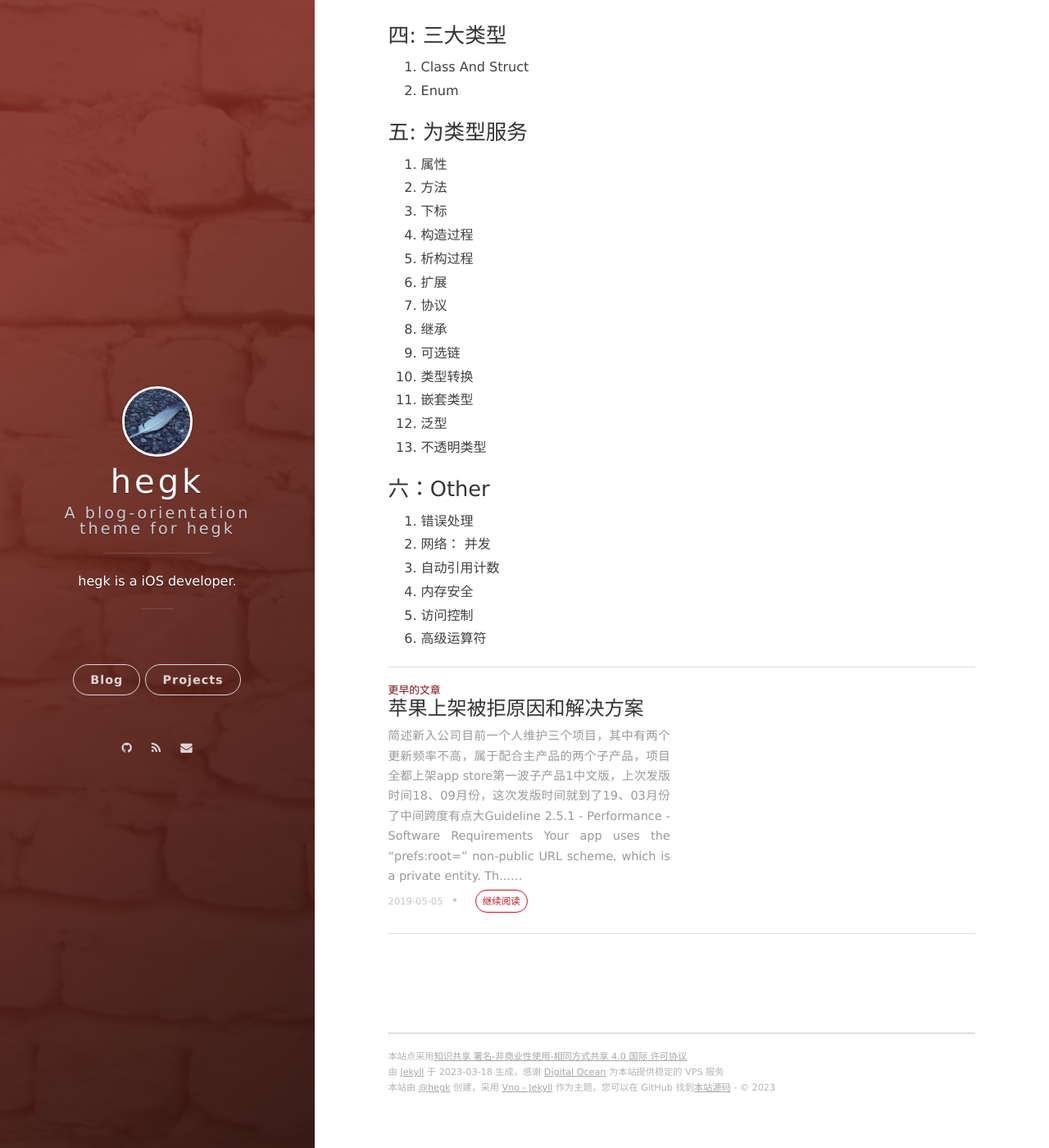
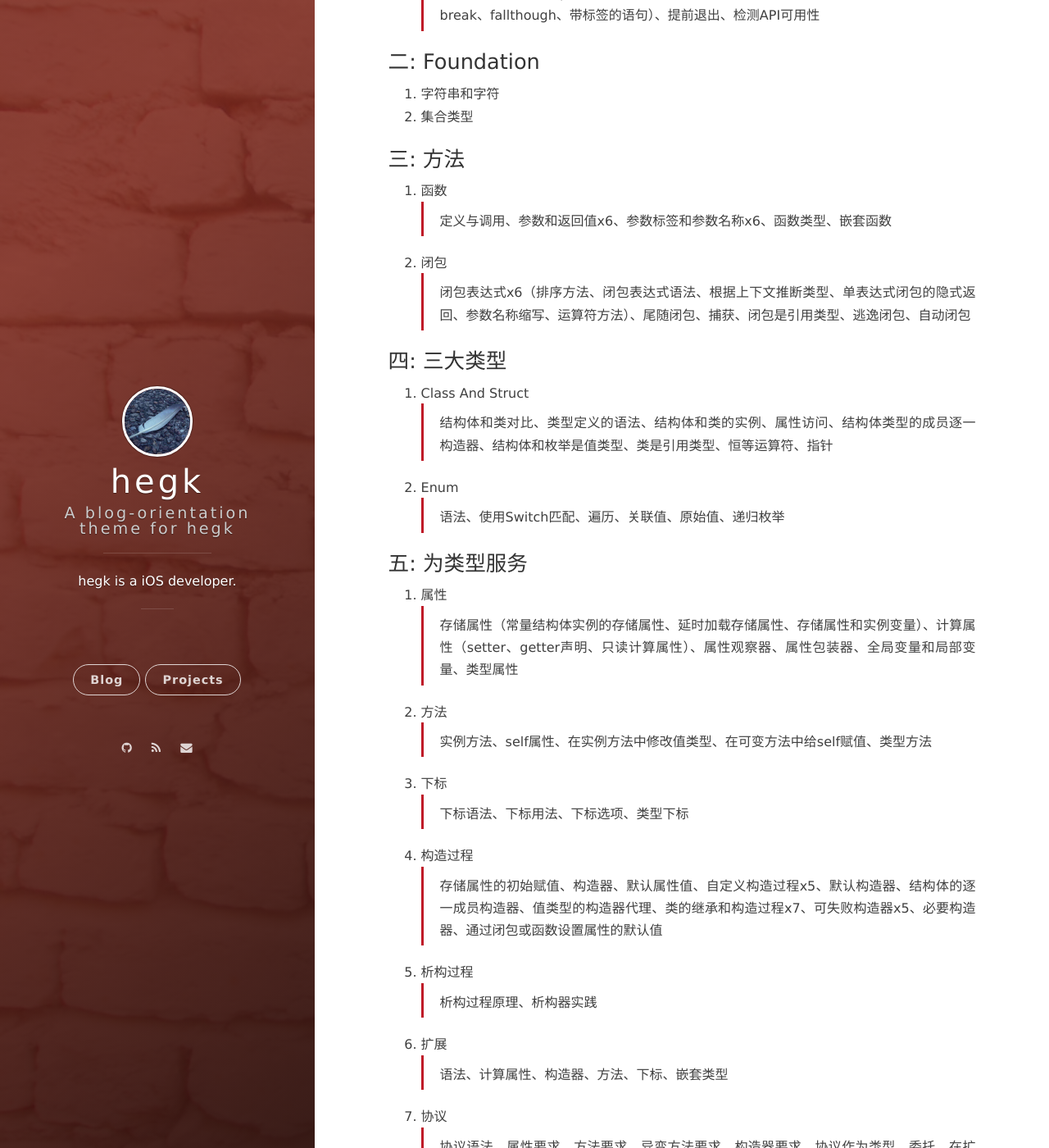
Before and after one commit to hegk/hegk.github.io, a Jekyll site: the page built from _posts/2023-03-13-Swift语言大纲.md, in a window 1280 px wide and 1400 px high, scrolled down 563 px. Shown: the whole window at 82% size. Built offline with Jekyll 4.4.1, drawn with Linux system fonts in a browser that asks for light colours; nearby versions of some CDN libraries; comment, search, counter and statistics services are not loaded; some of the changed text lies outside the part shown.

Commit message:
swift language

```diff
--- a/_posts/2023-03-13-Swift语言大纲.md
+++ b/_posts/2023-03-13-Swift语言大纲.md
@@ -9,8 +9,11 @@ date: 2023-03-13 12:00:00.000000001 +08:00
 
 ### 一: 基础
 1. 基础部分
+    >常量和变量、声明、类型注释、命名、输出、注释、分号、整数、浮点数、类型安全、类型推断、字面量、类型转换、类型别名、布尔值、元组、可选类型（nil、if语句以及强制解析、可选绑定、隐式解析可选类型）、错误处理、断言和先决条件
 2. 基本运算符
+    >一元、二元、三元、赋值运算符、算术运算符、组合运算符、比较、三元、空合、区间、逻辑
 3. 控制流
+    >for-in、While、Repeat-While、条件语句（if、swift）、控制转移语句（continue、break、fallthough、带标签的语句）、提前退出、检测API可用性
 
 ### 二: Foundation
 1. 字符串和字符
@@ -18,26 +21,42 @@ date: 2023-03-13 12:00:00.000000001 +08:00
 
 ### 三: 方法
 1. 函数
+    > 定义与调用、参数和返回值x6、参数标签和参数名称x6、函数类型、嵌套函数
 2. 闭包
+    > 闭包表达式x6（排序方法、闭包表达式语法、根据上下文推断类型、单表达式闭包的隐式返回、参数名称缩写、运算符方法）、尾随闭包、捕获、闭包是引用类型、逃逸闭包、自动闭包
 
 ### 四: 三大类型
 1. Class And Struct
+    > 结构体和类对比、类型定义的语法、结构体和类的实例、属性访问、结构体类型的成员逐一构造器、结构体和枚举是值类型、类是引用类型、恒等运算符、指针
 2. Enum
+    > 语法、使用Switch匹配、遍历、关联值、原始值、递归枚举
 
 
 ### 五: 为类型服务
 1. 属性
+    > 存储属性（常量结构体实例的存储属性、延时加载存储属性、存储属性和实例变量）、计算属性（setter、getter声明、只读计算属性）、属性观察器、属性包装器、全局变量和局部变量、类型属性
 2. 方法
+    > 实例方法、self属性、在实例方法中修改值类型、在可变方法中给self赋值、类型方法
 3. 下标
+    > 下标语法、下标用法、下标选项、类型下标
 4. 构造过程
+    > 存储属性的初始赋值、构造器、默认属性值、自定义构造过程x5、默认构造器、结构体的逐一成员构造器、值类型的构造器代理、类的继承和构造过程x7、可失败构造器x5、必要构造器、通过闭包或函数设置属性的默认值
 5. 析构过程
+    >  析构过程原理、析构器实践
 6. 扩展
+    > 语法、计算属性、构造器、方法、下标、嵌套类型
 7. 协议
+    > 协议语法、属性要求、方法要求、异变方法要求、构造器要求、协议作为类型、委托、在扩展里添加协议遵循、有条件的遵循协议、在扩展里生命采纳协议、使用合成实现来采纳协议、协议类型的集合、协议的继承、类专属的协议、协议合成、检查协议一致性、可选的协议要求、协议扩展
 8. 继承
+    > 定义一个基类、重写（访问超类的方法，属性及下标）、重写方法、重写属性、防止重写
 9. 可选链
+    > 使用可选链式调用代替强制解包、为可选链式调用定义模型类、通过可选链式调用访问属性、通过可选链式调用来调用方法、
 10. 类型转换
+    > 为类型转换定义类层次、检查类型、向下类型、Any和AnyObject的类型转换
 11. 嵌套类型
+    > 嵌套类型实践、引用嵌套类型
 12. 泛型
+    >
 13. 不透明类型
 
 
```
